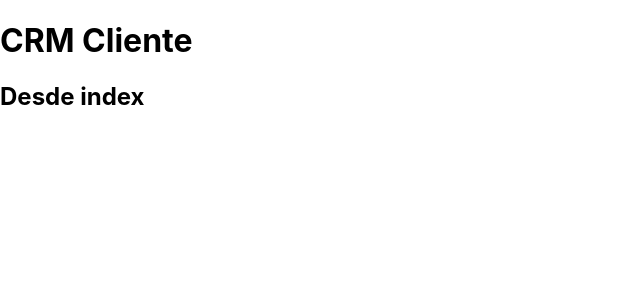
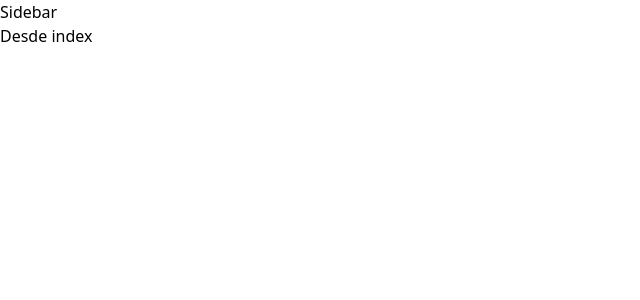
Before and after one commit to BrandonDevU95/reactavanzado, a Next.js app in the folder crmcliente/: page / in a window 1280 px wide. Shown: the top 300 px of the page, without its empty margins (0-640 px from the left). Built offline with nearby package versions, Linux system fonts and the light colour scheme.

Commit message:
62. Modificando el Head del Proyecto y agregando Tailwind

```diff
--- a/crmcliente/components/Layout.js
+++ b/crmcliente/components/Layout.js
@@ -1,9 +1,28 @@
 import React from 'react';
+import Head from 'next/head';
+import Sidebar from './Sidebar';
 
 export default function Layout({ children }) {
    return (
       <>
-         <h1>CRM Cliente</h1>
+         <Head>
+            <title>CRM - Administración de Clientes</title>
+            <link
+               rel="stylesheet"
+               href="https://cdnjs.cloudflare.com/ajax/libs/normalize/8.0.1/normalize.min.css"
+               integrity="sha512-NhSC1YmyruXifcj/KFRWoC561YpHpc5Jtzgvbuzx5VozKpWvQ+4nXhPdFgmx8xqexRcpAglTj9sIBWINXa8x5w=="
+               crossorigin="anonymous"
+               referrerpolicy="no-referrer"
+            />
+            <link
+               rel="stylesheet"
+               href="https://cdnjs.cloudflare.com/ajax/libs/tailwindcss/2.2.19/tailwind.min.css"
+               integrity="sha512-wnea99uKIC3TJF7v4eKk4Y+lMz2Mklv18+r4na2Gn1abDRPPOeef95xTzdwGD9e6zXJBteMIhZ1+68QC5byJZw=="
+               crossorigin="anonymous"
+               referrerpolicy="no-referrer"
+            />
+         </Head>
+         <Sidebar />
          {children}
       </>
    );
--- /dev/null
+++ b/crmcliente/components/Sidebar.js
@@ -0,0 +1,9 @@
+import React from 'react';
+
+export default function Sidebar() {
+   return (
+      <div>
+         <h2>Sidebar</h2>
+      </div>
+   );
+}
```
